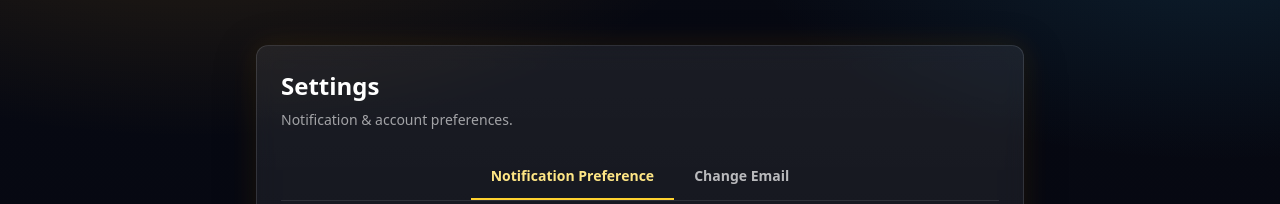
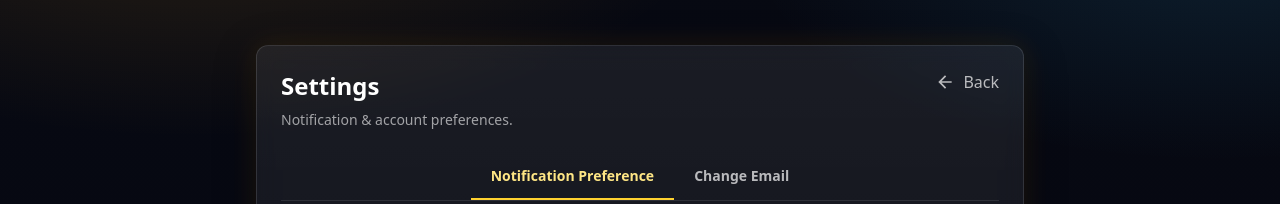
Before and after one commit to blessingayo630/First-FullStack-Reminder-App, a Next.js app: page /settings in a window 1280 px wide. Shown: the part 137-341 px from the top of the page. Built offline with nearby package versions, Linux system fonts and the light colour scheme.

Commit message:
I worked on the settings new features

```diff
--- a/app/settings/page.tsx
+++ b/app/settings/page.tsx
@@ -1,14 +1,16 @@
-         'use client';
+          'use client';
 
 import React from 'react';
 import Switch from '@mui/material/Switch';
 import clsx from 'clsx';
+import ArrowBackIcon from '@mui/icons-material/ArrowBack';
+import { useRouter } from 'next/navigation';
 
 type TabKey = 'notification_preference' | 'change_email';
 
 export default function SettingsPage() {
   const [activeTab, setActiveTab] = React.useState<TabKey>('notification_preference');
-
+const router = useRouter();
   const [emailEnabled, setEmailEnabled] = React.useState(true);
   const [newEmail, setNewEmail] = React.useState('');
   const [whatsappEnabled, setWhatsappEnabled] = React.useState(false);
@@ -55,11 +57,31 @@ const toggleWhatsapp = (checked: boolean) => {
     >
       <div className="w-full max-w-3xl">
         <div className="card-neon rounded-lg p-6">
+          <div className="flex justify-between item-align item-center">
           <div className="mb-6">
             <h1 className="text-2xl font-bold text-white">Settings</h1>
             <p className="text-white/60 mt-2 text-sm">
               Notification & account preferences.
             </p>
+          </div>
+
+          <div>
+            <button
+    type="button"
+    onClick={() => router.push('/homepage')}
+    className="
+      flex items-center gap-2
+      text-white/70
+      hover:text-amber-300
+      transition-colors
+      cursor-pointer
+    "
+  >
+        <ArrowBackIcon fontSize="small" />
+         <span>Back</span>
+     </button>
+          </div>
+
           </div>
 
           <div className="mb-6">
```
